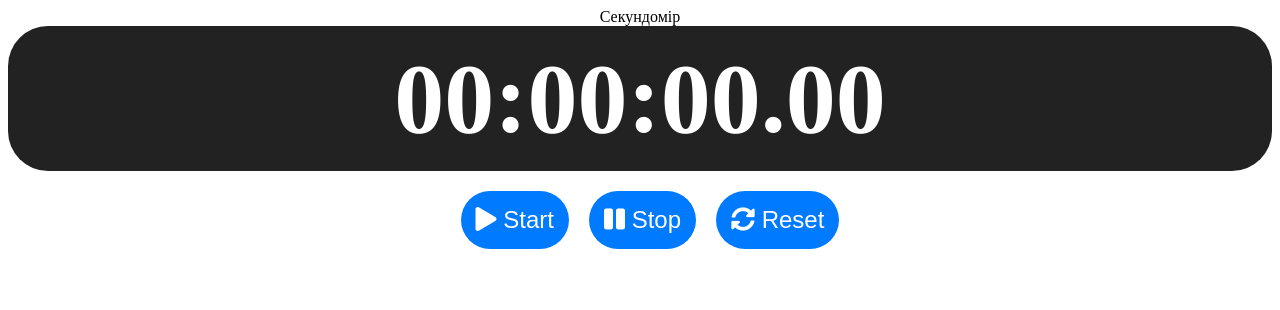
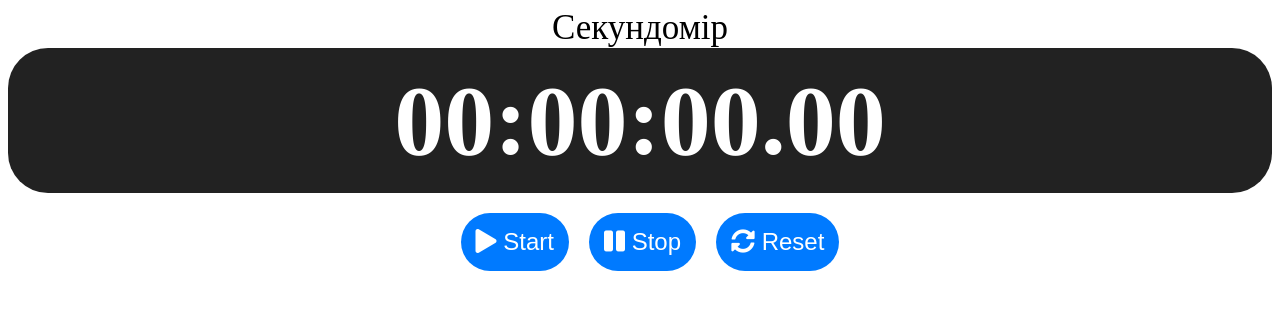
Before and after one commit to Twerkky/laba3, a plain HTML site: page index.html in a window 1280 px wide. Drawn offline with Linux system fonts and the light colour scheme.

Commit message:
Update style.css

```diff
--- a/style.css
+++ b/style.css
@@ -7,8 +7,9 @@
     padding: 15px;
     border-radius: 40px;
  }
-  body{
+  nav{
     text-align: center;
+    font-size: 35px;
   }
   button {
     display: inline;
```
